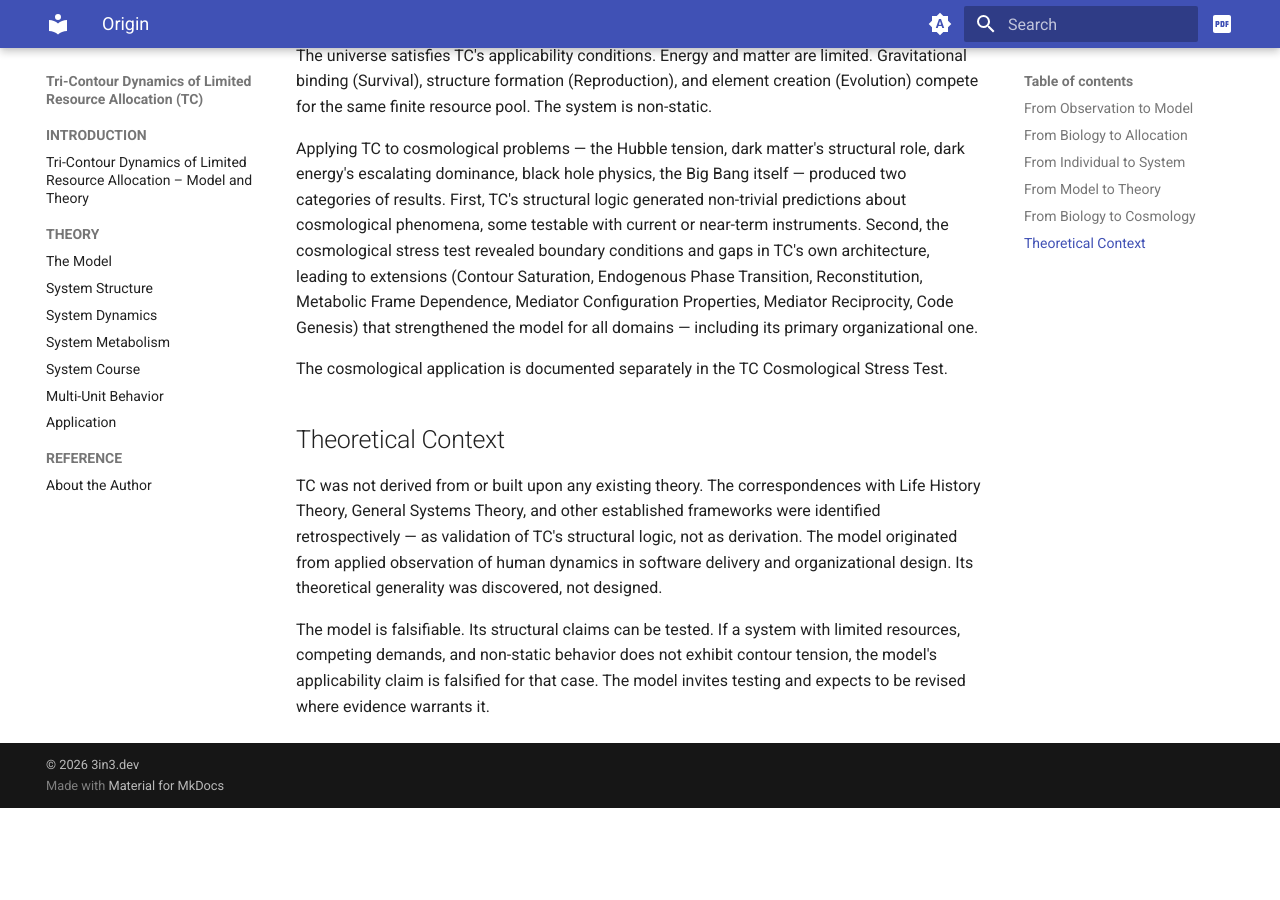
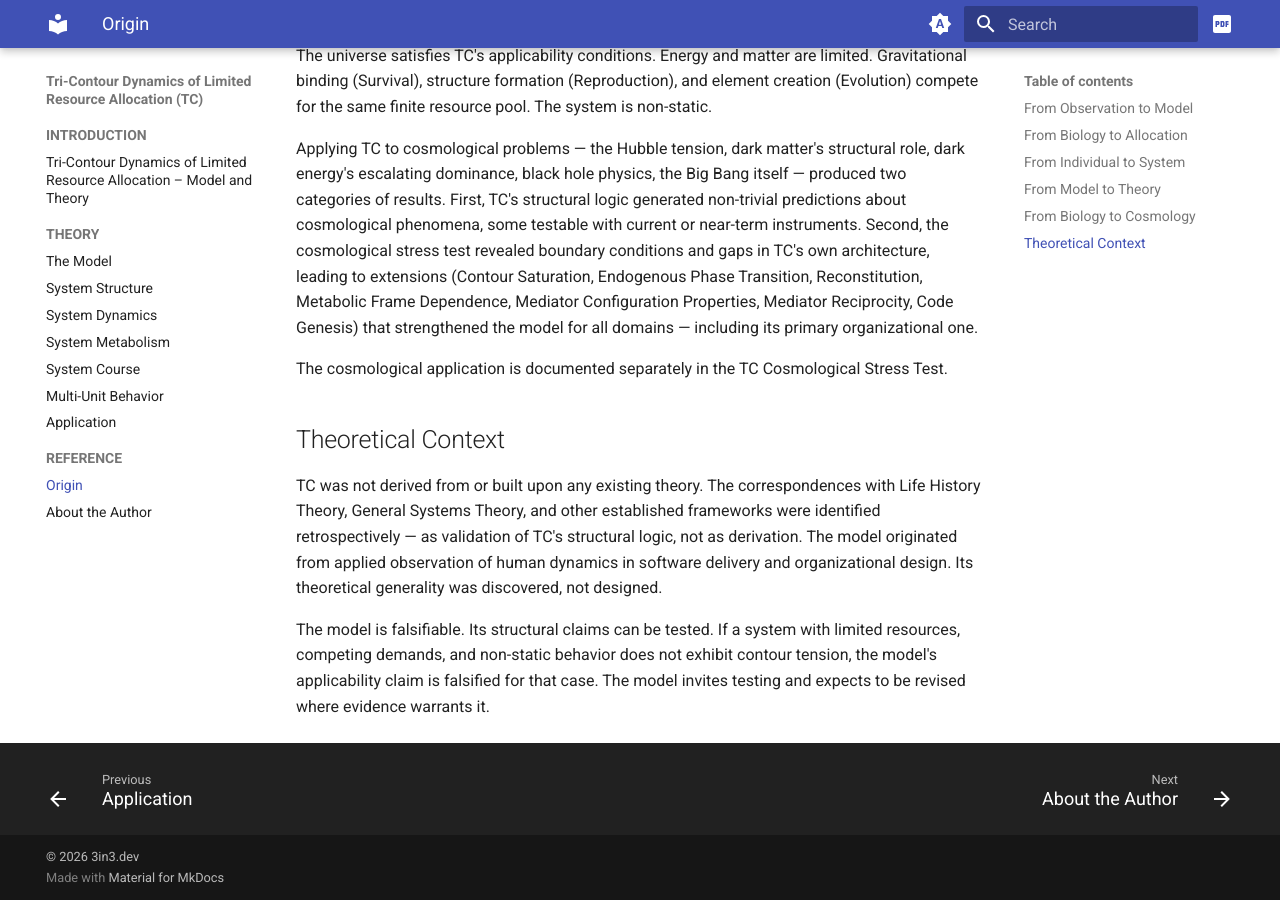
Before and after one commit to vitar/sre, an MkDocs documentation site: the page built from docs/origin.md, in a window 1280 px wide and 900 px high, scrolled down 2641 px. Built offline with MkDocs 1.6.1 and Material for MkDocs 9.7.7, drawn with Linux system fonts in a browser that asks for light colours; before the commit the page ends 3449 px from its top, so only the background shows below that.

Commit message:
Update mkdocs.yml

```diff
--- a/mkdocs.yml
+++ b/mkdocs.yml
@@ -52,6 +52,7 @@ nav:
   - 160-multi-unit-behavior.md
   - 170-application.md
 - REFERENCE:
+  - origin.md
   - author.md
 
 markdown_extensions:
```
